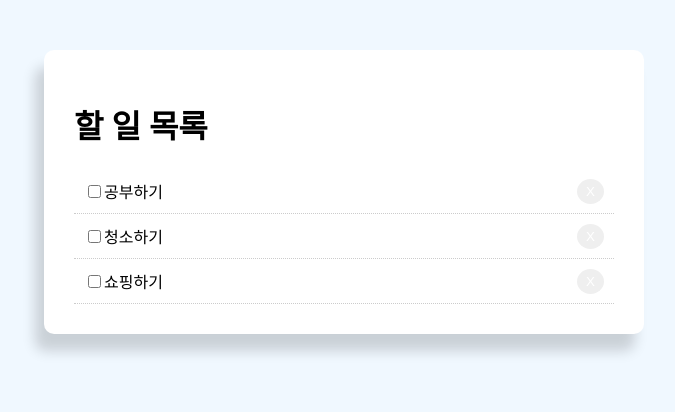
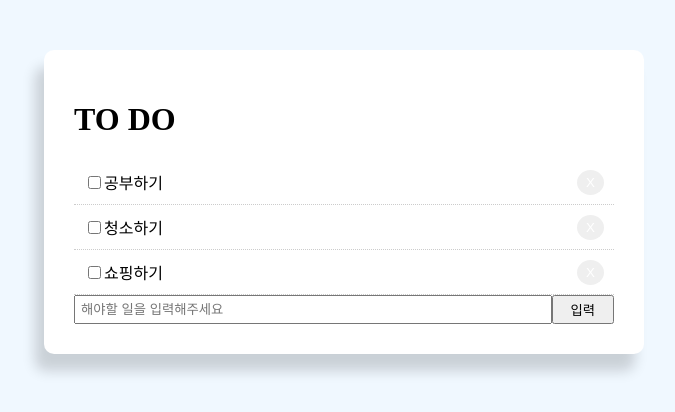
Before and after one commit to junep16/react-todo-app, a React (Create React App) app: page / in a window 1280 px wide. Shown: the top 412 px of the page, without its empty margins (296-971 px from the left). Built offline with nearby package versions, Linux system fonts and the light colour scheme.

Commit message:
✨ 인풋박스 추가 및 기능 구현

```diff
--- a/src/App.js
+++ b/src/App.js
@@ -21,7 +21,8 @@
         title: "쇼핑하기",
         completed: false,
       },
-    ]
+    ],
+    value: ""
   }
 
 
@@ -48,12 +49,30 @@
     this.setState({todoData: newTodoData});
   };
 
+  handleChange = (e) => {
+    this.setState({value : e.target.value})
+  }
+
+  handleSubmit = (e) => {
+    e.preventDefault();
+
+    // 새로운 할 일 데이터
+    let newTodo = {
+      id: Date.now(),
+      title: this.state.value,
+      completed: false,
+    }
+
+    // 원래 있던 할 일에 새로운 할 일 더해주기
+    this.setState({ todoData: [...this.state.todoData, newTodo]});
+  }
+
   render() {
     return (
       <div className="container">
         <div className="todoBlock">
           <div className="title">
-            <h1>할 일 목록</h1>
+            <h1>TO DO</h1>
           </div>
           {this.state.todoData.map((data) => (
             <div style={this.getStyle()} key={data.id}>
@@ -62,6 +81,22 @@
               <button style={this.btnStyle} onClick= {() => this.handleClick(data.id)}>X</button>
             </div>
           ))}
+          <form style={{ display: "flex"}} onSubmit={this.handleSubmit}>
+            <input
+              type="text"
+              name="value"
+              style={{flex: "10", padding: "5px"}}
+              placeholder="해야할 일을 입력해주세요"
+              value={this.state.value}
+              onChange={this.handleChange}
+            />
+            <input
+              type="submit"
+              value="입력"
+              className="btn"
+              style={{flex:1}}
+            />
+          </form>
         </div>
       </div>
     )
```
